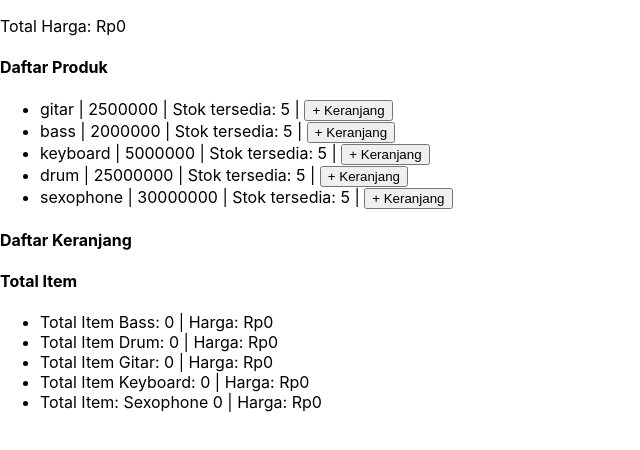
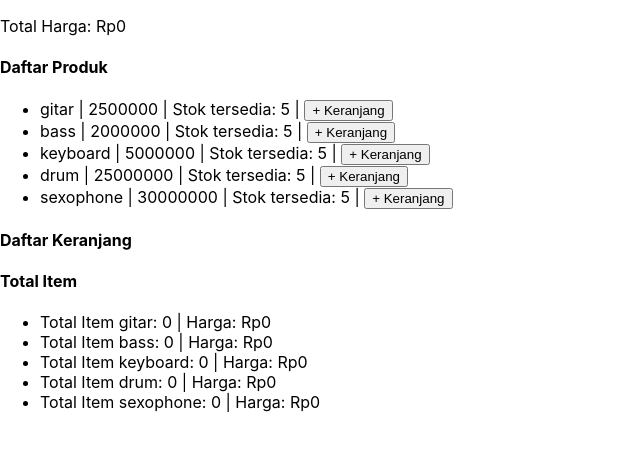
Before and after one commit to lukitoandriansyah/gen-10-react-lifecycle-lukito, a React (Create React App) app: page / in a window 1280 px wide. Shown: the top 450 px of the page, without its empty margins (0-640 px from the left). Built offline with nearby package versions, Linux system fonts and the light colour scheme.

Commit message:
test stok barang

```diff
--- a/src/lifeCycleFunction.js
+++ b/src/lifeCycleFunction.js
@@ -273,28 +273,49 @@ function LifeCycleFunction() {
             </ul>
             <h4>Total Item</h4>
             <ul>
+                {dataAlat.map((namaItem) => {
+                    if (namaItem.namaBarang === "gitar") {
+                        return (
                             <li>
-                    Total Item Bass: {jumlahItemBass} | <span> </span>
-                    Harga: Rp{jumlahItemBass * dataApi[1].hargaBarang}
+                                Total Item {namaItem.namaBarang}: {jumlahItemGitar} | <span> </span>
+                                Harga: Rp{jumlahItemGitar * namaItem.hargaBarang}
                             </li>
+                        )
+                    }
+                    if (namaItem.namaBarang === "bass") {
+                        return (
                             <li>
-                    Total Item Drum: {jumlahItemDrum} | <span> </span>
-                    Harga: Rp{jumlahItemDrum * dataApi[3].hargaBarang}
+                                Total Item {namaItem.namaBarang}: {jumlahItemBass} | <span> </span>
+                                Harga: Rp{jumlahItemBass * namaItem.hargaBarang}
                             </li>
+                        )
+                    }
+                    if (namaItem.namaBarang === "drum") {
+                        return (
                             <li>
-                    Total Item Gitar: {jumlahItemGitar} | <span> </span>
-                    Harga: Rp{jumlahItemGitar * dataApi[0].hargaBarang}
+                                Total Item {namaItem.namaBarang}: {jumlahItemDrum} | <span> </span>
+                                Harga: Rp{jumlahItemDrum * namaItem.hargaBarang}
                             </li>
+                        )
+                    }
+                    if (namaItem.namaBarang === "keyboard") {
+                        return (
                             <li>
-                    Total Item Keyboard: {jumlahItemPiano} | <span> </span>
-                    Harga: Rp{jumlahItemPiano * dataApi[2].hargaBarang}
+                                Total Item {namaItem.namaBarang}: {jumlahItemPiano} | <span> </span>
+                                Harga: Rp{jumlahItemPiano * namaItem.hargaBarang}
                             </li>
+                        )
+                    }
+                    if (namaItem.namaBarang === "sexophone") {
+                        return (
                             <li>
-                    Total Item: Sexophone {jumlahItemSexophone} | <span> </span>
-                    Harga: Rp{jumlahItemSexophone * dataApi[4].hargaBarang}
+                                Total Item {namaItem.namaBarang}: {jumlahItemSexophone} | <span> </span>
+                                Harga: Rp{jumlahItemSexophone * namaItem.hargaBarang}
                             </li>
+                        )
+                    }
+                })}
             </ul>
-
         </>
     )
 }
```
Lines whose indentation alone changed are shown as unchanged.
